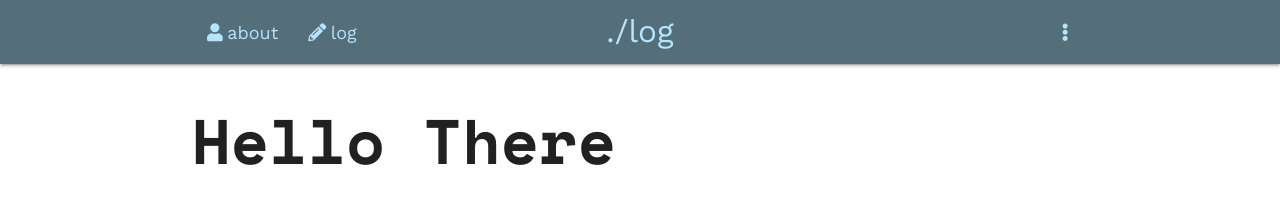
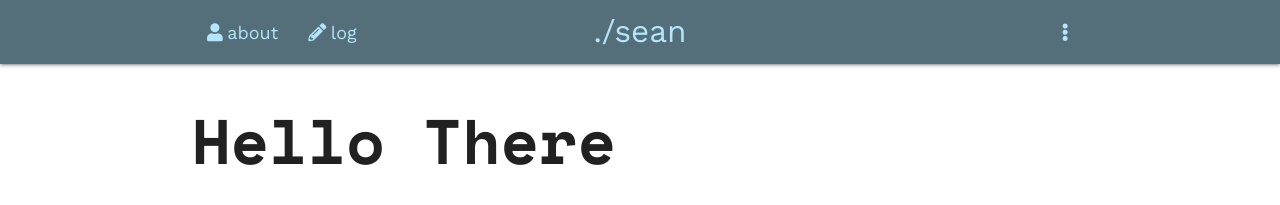
Before and after one commit to sh78/sh78.github.io, a Jekyll site: the page built from index.md, in a window 1280 px wide. Shown: the top 205 px of the page. Built offline with Jekyll 4.4.1, drawn with Linux system fonts in a browser that asks for light colours; nearby versions of some CDN libraries.

Commit message:
change site title

```diff
--- a/_config.yml
+++ b/_config.yml
@@ -1,4 +1,4 @@
-title: "./log"
+title: "./sean"
 author: Sean Henderson
 email: mail@sean.sh
 description: > # this means to ignore newlines until outdented
@@ -50,6 +50,7 @@ minima:
 # this and add the path to the pages in order as they should show up
 # header_pages:
 #   - about.md
+#   - blog.md
 
 # Build settings
 theme: minimaterialize
```
